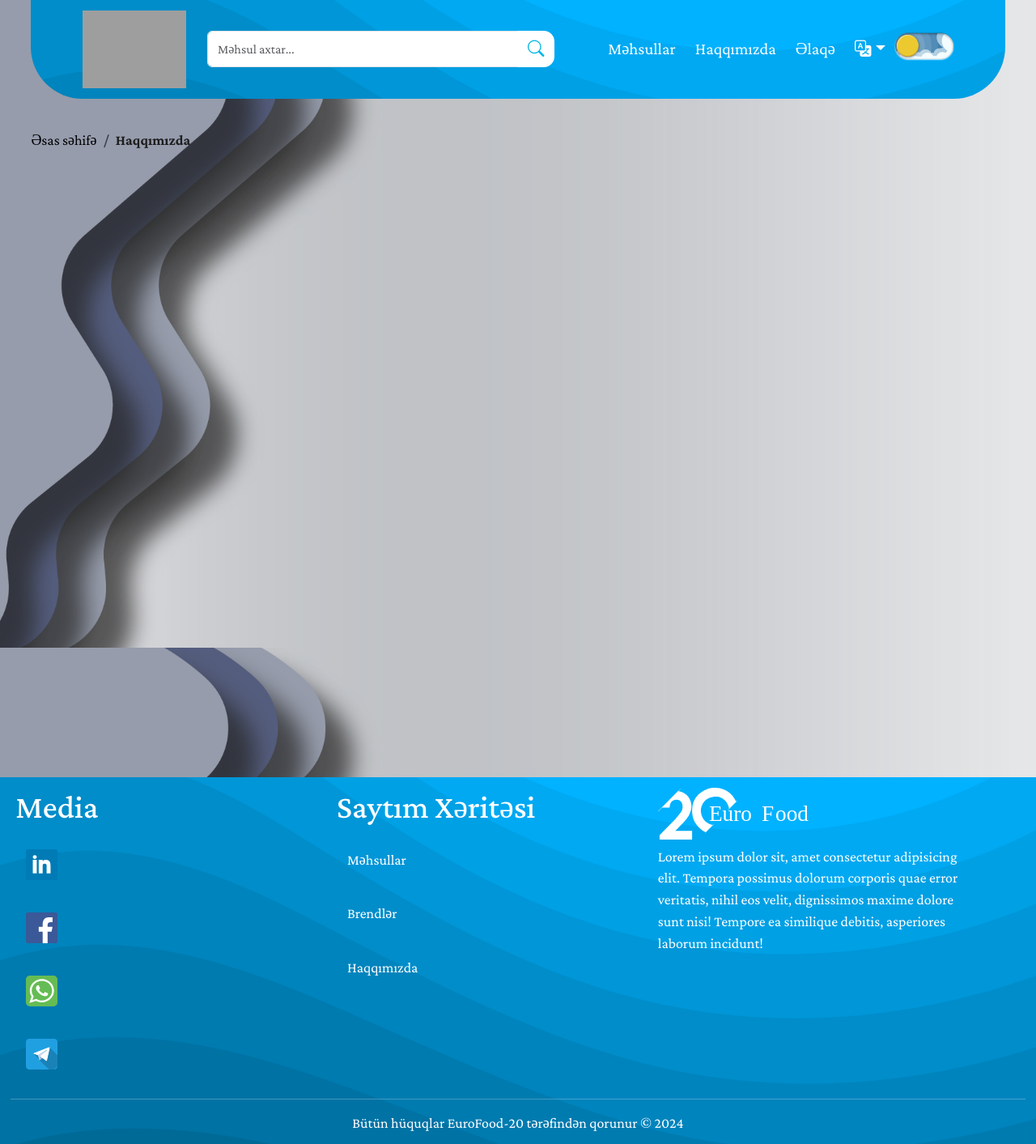
After one commit to JackS0l0/eurofood, a Django app: page /about_us/ in a window 1280 px wide. The commit adds this page. Shown: the whole page at 81% size. Run offline with Django 5.2, Linux system fonts and the light colour scheme; some web fonts are replaced; grey boxes are pictures that could not be loaded.

Commit message:
modified:   app/__pycache__/urls.cpython-312.pyc 	modified:   app/urls.py 	modified:   main/__pycache__/views.cpython-312.pyc 	modified:   main/views.py 	new file:   templates/about.html 	modified:   templates/addons/header.html 	new file:   templates/contact.html 	modified:   templates/index.html

```diff
--- a/app/urls.py
+++ b/app/urls.py
@@ -16,6 +16,8 @@
     path('allproducts/', productsviews.products, name='productspage'),
     path('admin/', admin.site.urls),
     path('',mainviews.index,name='homepage'),
+    path('about_us/',mainviews.about,name='aboutuspage'),
+    path('contact_us/',mainviews.contact,name='contactpage'),
 ]
 urlpatterns = [
     *i18n_patterns(*urlpatterns, prefix_default_language=False),
--- a/main/views.py
+++ b/main/views.py
@@ -46,3 +46,13 @@
             context['categories'] = Categories.objects.all().order_by('name')
             context['brands'] = Brands.objects.all().order_by('name')
             return context
+def about(request):
+    data={
+        'title': 'About us',
+    }
+    return render(request,'about.html',data)
+def contact(request):
+    data={
+        'title': 'Contact us',
+    }
+    return render(request,'contact.html',data)
--- /dev/null
+++ b/templates/about.html
@@ -0,0 +1,15 @@
+{% extends 'base.html' %}
+{% load i18n %}
+{% block main %}
+    <main>
+        <nav aria-label="breadcrumb">
+            <ol class="breadcrumb">
+                <li class="breadcrumb-item"><a href="{% url 'homepage' %}">{% trans 'Əsas səhifə' %}</a></li>
+                <li class="breadcrumb-item active" aria-current="page">{% trans 'Haqqımızda' %}</li>
+            </ol>
+        </nav>
+        <div class="aboutPage">
+
+        </div>
+    </main>
+{% endblock %}
--- a/templates/addons/header.html
+++ b/templates/addons/header.html
@@ -20,8 +20,8 @@
     </span>
     <span>
         <a href="{% url 'productspage' %}" class="btn">{% trans 'Məhsullar' %}</a>
-        <a href="#" class="btn">{% trans 'Haqqımızda' %}</a>
-        <a href="#" class="btn">{% trans 'Əlaqə' %}</a>
+        <a href="{% url 'aboutuspage' %}" class="btn">{% trans 'Haqqımızda' %}</a>
+        <a href="{% url 'contactpage' %}" class="btn">{% trans 'Əlaqə' %}</a>
         <div class="dropdown">
             <button class="btn dropdown-toggle" type="button" data-bs-toggle="dropdown" aria-expanded="false"><i class="bi bi-translate"></i></button>
             <ul class="dropdown-menu">
--- a/templates/index.html
+++ b/templates/index.html
@@ -15,14 +15,14 @@
         </div>
         <div class="contentHead">
             <p>{% trans 'Yeni gələn məhsullar' %}</p>
-            <a href="#">{% trans 'Bütün məhsullar' %} <i class="bi bi-arrow-right-short"></i></a>
+            <a href="{% url 'productspage' %}">{% trans 'Bütün məhsullar' %} <i class="bi bi-arrow-right-short"></i></a>
         </div>
         <div class="productsBlock">
             {% include 'addons/card.html' %}
         </div>
         <div class="contentHead">
             <p>{% trans 'Bölmələr' %}</p>
-            <a href="#">{% trans 'Bütün məhsullar' %} <i class="bi bi-arrow-right-short"></i></a>
+            <a href="{% url 'productspage' %}">{% trans 'Bütün məhsullar' %} <i class="bi bi-arrow-right-short"></i></a>
         </div>
         <div class="categories">
             {% for post in categories %}
@@ -40,7 +40,7 @@
         </div>
         <div class="contentHead">
             <p>{% trans 'Ən çox satılanlar' %}</p>
-            <a href="#">{% trans 'Bütün məhsullar' %} <i class="bi bi-arrow-right-short"></i></a>
+            <a href="{% url 'productspage' %}">{% trans 'Bütün məhsullar' %} <i class="bi bi-arrow-right-short"></i></a>
         </div>
         <div class="brandsBlock">
             {% for post in products %}
```
Also changed, not shown: templates/contact.html (added, +15 -0 lines).
